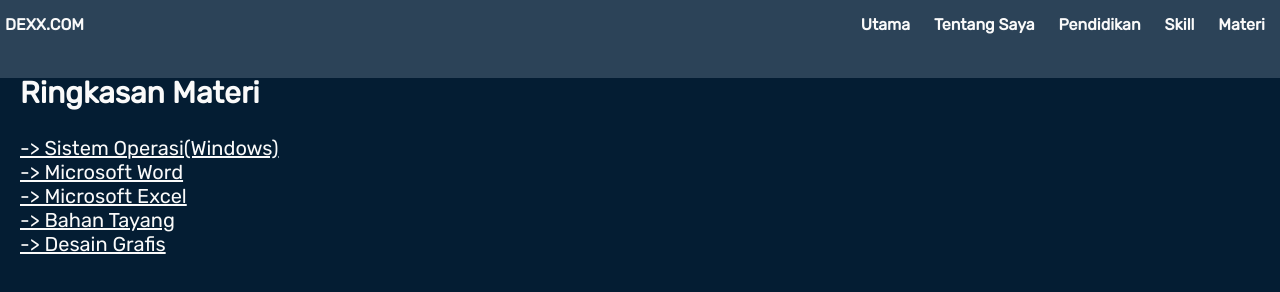
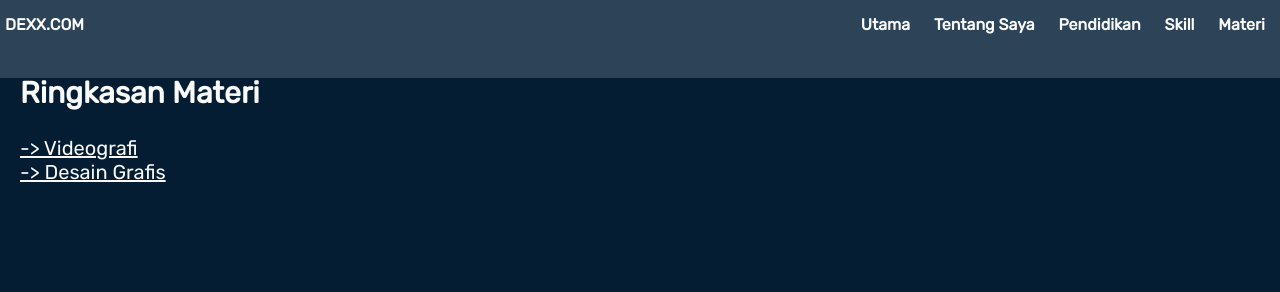
Before and after one commit to Dennisbhadal048/aplikom22, a plain HTML site: page materi.html in a window 1280 px wide. Drawn offline with Linux system fonts and the light colour scheme.

Commit message:
Update materi.html

```diff
--- a/materi.html
+++ b/materi.html
@@ -27,11 +27,8 @@
   </div>
   <div class="materi" id="materi">
     <h2>Ringkasan Materi</h2>
-    <div><a href="#os">-> Sistem Operasi(Windows)</a></div>
-      <div><a href="#word">-> Microsoft Word</a></div>
-      <div><a href="#excel">-> Microsoft Excel</a></div>
-      <div><a href="#ppt">-> Bahan Tayang</a></div>
-      <div><a href="#figma">-> Desain Grafis</a></div>
+      <div><a href="https://drive.google.com/file/d/127EJC9wSkZ5ZTVg2q94yWAwTN4hhuX6p/view?usp=drive_link">-> Videografi</a></div>
+      <div><a href="https://www.figma.com/file/Z4Bc8e0pxcshEVTZfgL6A1/Untitled?type=design&node-id=2-12&mode=design&t=hThVIgdae4Nn7PvQ-0">-> Desain Grafis</a></div>
     <!--
     <div class="materi-content">
         <div class="os" id="os">
```
